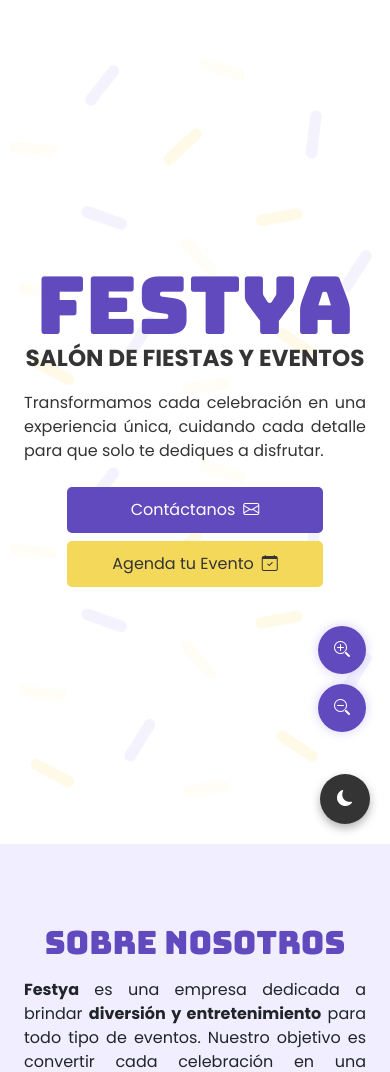
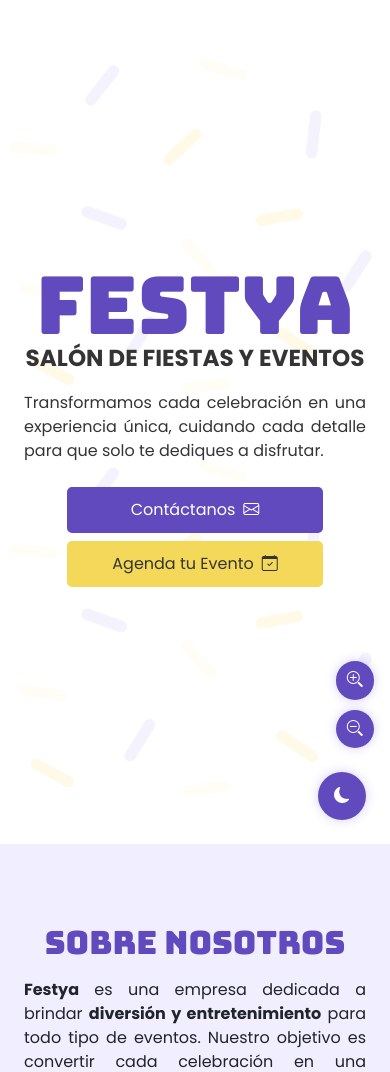
Before and after one commit to FrancoLoera/DW-PIA, a Django app: page / in a window 390 px wide. Shown: the top 1072 px of the page. Run offline with Django 5.2, Linux system fonts and the light colour scheme; data comes from the database, SQL or seed files in the repository; some libraries are stand-ins or nearby versions.

Commit message:
Arreglos en los botones de zoom y hacer las secciones responsive

```diff
--- a/inicio/static/css/styles.css
+++ b/inicio/static/css/styles.css
@@ -5,7 +5,7 @@
     --secundario-dark:   #837aae;
     --terciario:         #f4d85a;
     --terciario-light:   #fff6cd;
-    --terciario-dark:    #b39e40;
+    --terciario-dark:    #dbbc40;
     --blanco:            #fff;
     --semi-blanco:       #f8f8f8;
     --gris:              #efefef;
@@ -188,11 +188,19 @@
 
 html {
     font-size: 100%;
+    width: 100%;
+    max-width: 100%;
+    overflow-x: hidden;
 }
 
 body {
     font-family: 'Poppins', sans-serif;
     font-size: 1rem;
+    margin: 0;
+    padding: 0;
+    width: 100%;
+    max-width: 100%;
+    overflow-x: hidden;
 }
 
 h1 {
@@ -791,15 +847,48 @@ footer .btn:hover {
     color: var(--blanco);
 }
 
-/* BOTONES DE ZOOM */
+/* Wrapper que escalaremos */
+#site-wrap {
+  width: 100%;
+  transform-origin: 0 0; /* escala desde la esquina superior izquierda */
+  transition: transform 200ms cubic-bezier(.2,.8,.2,1);
+}
+
+/* Aseguramos que los controles queden fijos y no se escalen */
+.no-zoom {
+  position: fixed;
+  bottom: 7rem;
+  right: 2rem;
+  z-index: 99999;
+  transform: none !important;
+  transform-origin: center;
+  pointer-events: auto;
+  font-size: 1rem !important;
+}
+
+/* Forzamos que los hijos tampoco se escalen por herencia */
+.no-zoom, .no-zoom * {
+  transform: none !important;
+  font-size: 1rem !important;
+}
+
+/* Para que el botón darkmode tampoco se vea afectado */
+.btn-dark-mode {
+  position: fixed;
+  bottom: 1.5rem;
+  right: 2rem;
+  z-index: 100000;
+}
+
 .zoom-controls {
     position: fixed;
-    bottom: 7rem;
-    right: 1.5rem;
+    bottom: 110px; /* 🔸 PX, no REM */
+    right: 24px;   /* 🔸 PX, no REM */
     display: flex;
     flex-direction: column;
-    gap: 0.6rem;
+    gap: 10px;     /* 🔸 PX, no REM */
     z-index: 9999;
+    transform: none !important;
 }
 
 .zoom-controls .btn-floating {
@@ -807,7 +896,7 @@ footer .btn:hover {
     color: var(--blanco);
     border: none;
     border-radius: 50%;
-    width: 48px;
+    width: 48px; /* PX fijos */
     height: 48px;
     display: flex;
     justify-content: center;
@@ -823,6 +912,13 @@ footer .btn:hover {
     transform: translateY(-2px);
 }
 
+/* Responsive (opcional) */
+@media (max-width: 48rem) {
+  .no-zoom { right: 1rem; bottom: 6rem; }
+  .zoom-controls .btn-floating { width: 2.4rem; height: 2.4rem; font-size:1.0rem; }
+}
+
+/* === Modo oscuro === */
 [data-theme="dark"] .zoom-controls .btn-floating {
     background-color: var(--secundario-dark);
     color: var(--terciario);
@@ -832,3 +928,144 @@ footer .btn:hover {
     background-color: var(--primario);
     color: var(--blanco);
 }
+
+#darkModeToggle {
+    position: fixed;
+    bottom: 24px;  /* píxeles fijos, no se escalan con el zoom */
+    right: 24px;
+    width: 48px;
+    height: 48px;
+    border-radius: 50%;
+    background-color: var(--primario);
+    color: var(--blanco);
+    border: none;
+    box-shadow: 0 0 8px 2px var(--shadow);
+    display: flex;
+    justify-content: center;
+    align-items: center;
+    cursor: pointer;
+    z-index: 9999;
+    transition: all 0.2s ease-in-out;
+}
+
+#darkModeToggle:hover {
+    background-color: var(--terciario);
+    color: var(--negro);
+    transform: translateY(-2px);
+}
+
+/* TABLETAS (769px a 992px) */
+@media (min-width: 769px) and (max-width: 992px) {
+
+  /* FAQ */
+  .faq-section h2 {
+    font-size: 2.2rem;
+  }
+
+  .accordion-item {
+    margin-bottom: 0.8rem;
+  }
+
+  .faq-description {
+    font-size: 0.95rem;
+    padding: 0 1.5rem;
+  }
+
+  /* COTIZACIÓN */
+  .cotizacion-section h2 {
+    font-size: 2.2rem;
+  }
+
+  .cotizacion-description {
+    font-size: 1rem;
+    padding: 0 1.5rem;
+  }
+
+  .cotizacion-form {
+    padding: 1.5rem;
+  }
+
+  /* CONTACTO */
+  .contact-section h2 {
+    font-size: 2.2rem;
+  }
+
+  .contact-section .p-text {
+    font-size: 1rem;
+    padding: 0 1.5rem;
+  }
+
+}
+
+/* TELÉFONOS (hasta 768px) */
+@media (max-width: 768px) {
+
+  /* FAQ */
+  .faq-section {
+    padding-top: 3rem;
+    padding-bottom: 3rem;
+  }
+
+  .faq-section h2 {
+    font-size: 1.8rem;
+    text-align: center;
+  }
+
+  .faq-description {
+    font-size: 0.9rem;
+    text-align: center;
+    padding: 0 1rem;
+  }
+
+  .accordion-button {
+    font-size: 0.95rem;
+  }
+
+  /* COTIZACIÓN */
+  .cotizacion-section {
+    padding-top: 3rem;
+    padding-bottom: 3rem;
+  }
+
+  .cotizacion-title {
+    font-size: 1.8rem;
+    text-align: center;
+  }
+
+  .cotizacion-description {
+    font-size: 0.9rem;
+    text-align: center;
+    padding: 0 1rem;
+  }
+
+  .cotizacion-form {
+    padding: 1.2rem;
+  }
+
+  .cotizacion-form select,
+  .cotizacion-form input,
+  .cotizacion-form button {
+    font-size: 0.9rem;
+  }
+
+  /* CONTACTO */
+  .contact-section {
+    padding-top: 3rem;
+    padding-bottom: 3rem;
+  }
+
+  .contact-section h2 {
+    font-size: 1.8rem;
+    text-align: center;
+  }
+
+  .contact-section .p-text {
+    font-size: 0.9rem;
+    text-align: center;
+    padding: 0 1rem;
+  }
+
+  .contact-form {
+    padding: 1.2rem;
+  }
+}
--- a/inicio/static/js/zoom.js
+++ b/inicio/static/js/zoom.js
@@ -2,15 +2,17 @@ document.addEventListener("DOMContentLoaded", () => {
     const zoomInBtn = document.getElementById("zoomIn");
     const zoomOutBtn = document.getElementById("zoomOut");
 
-    // Tamaño base de fuente (usaremos esto para escalar todo el sitio)
-    let currentZoom = 100; // %
-    const maxZoom = 130;
-    const minZoom = 80;
+    let currentZoom = 100;
+    const maxZoom = 160;
+    const minZoom = 70;
     const step = 10;
 
-    // Aplica el zoom ajustando la raíz del documento (html)
     function applyZoom() {
         document.documentElement.style.fontSize = `${currentZoom}%`;
+        document.body.style.overflowX = "hidden";
+        document.documentElement.style.overflowX = "hidden";
+        document.body.style.width = "100%";
+        document.documentElement.style.width = "100%";
     }
 
     zoomInBtn.addEventListener("click", () => {
@@ -26,4 +28,6 @@ document.addEventListener("DOMContentLoaded", () => {
             applyZoom();
         }
     });
+
+    applyZoom();
 });
--- a/inicio/templates/index.html
+++ b/inicio/templates/index.html
@@ -20,7 +20,16 @@
         </nav>
     </div>
 </header>
+    <button id="darkModeToggle" class="btn btn-dark-mode">
+        <i class="bi bi-moon-fill"></i>
+    </button>
+    <!-- Botones de Zoom -->
+    <div class="zoom-controls no-zoom">
+        <button id="zoomIn" class="btn-floating"><i class="bi bi-zoom-in"></i></button>
+        <button id="zoomOut" class="btn-floating"><i class="bi bi-zoom-out"></i></button>
+    </div>
 
+    <div id="site-wrap">
         <main>
             <!-- HERO SECTION -->
             <section class="vh-100 hero-section d-flex align-items-center justify-content-center">
@@ -254,13 +263,13 @@
                 </div>
             </section>
 
-        <!-- COTIZACIÓN SECTION -->
+            <!-- C0TIZACI0N SECTI0N -->
             <section class="cotizacion-section d-flex align-items-center" id="cotizacion">
                 <div class="container px-4">
                     <div class="row align-items-stretch flex-lg-row-reverse flex-column-reverse flex-lg-row">
                         <!-- Imagen lateral izquierda -->
                         <div class="col-12 col-lg-5 d-flex justify-content-center align-items-center">
-                        <img src="{% static 'imgs/payaso - img.png' %}" alt="Cotización" class="img-fluid w-75">
+                            <img src="{% static 'imgs/payaso - img.png' %}" alt="Cotización" class="cotizacion-imagen img-fluid w-75">
                         </div>
                         <!-- Contenido -->
                         <div class="col-12 col-lg-7 d-flex flex-column">
@@ -313,7 +322,7 @@
                             <p class="p-text text-center text-lg-start mb-4">
                                 Estamos ubicados en una zona accesible y segura, ideal para que tus invitados lleguen sin complicaciones.
                             </p>
-                        <div class="map-container rounded shadow">
+                            <div class="map-container rounded">
                                 <iframe src="https://www.google.com/maps/embed?pb=!1m18!1m12!1m3!1d14380.704212047725!2d-100.28113651284181!3d25.698594399999983!2m3!1f0!2f0!3f0!3m2!1i1024!2i768!4f13.1!3m3!1m2!1s0x8662954b1a885aa1%3A0x617b1cd9fd99209e!2sShow%20time!5e0!3m2!1ses-419!2smx!4v1762915645597!5m2!1ses-419!2smx" width="600" height="450" style="border:0;" allowfullscreen="" loading="lazy" referrerpolicy="no-referrer-when-downgrade"></iframe>
                             </div>
                         </div>
@@ -350,6 +359,7 @@
 
 
         </main>
+    </div>
     <footer>
         <div class="container">
             <div class="row p-4">
@@ -360,14 +370,8 @@
             </div>
         </div>
     </footer>
-    <button id="darkModeToggle" class="btn btn-dark-mode">
-        <i class="bi bi-moon-fill"></i>
-    </button>
-    <!-- Botones de Zoom -->
-    <div class="zoom-controls">
-        <button id="zoomIn" class="btn-floating"><i class="bi bi-zoom-in"></i></button>
-        <button id="zoomOut" class="btn-floating"><i class="bi bi-zoom-out"></i></button>
-    </div>
+
+
 
     <!-- Scripts -->
     <script src="{% static 'js/darkmode.js' %}"></script>
```
Also changed, not shown: other parts of inicio/static/css/styles.css (+49 -1 lines). Lines whose indentation alone changed are shown as unchanged.
